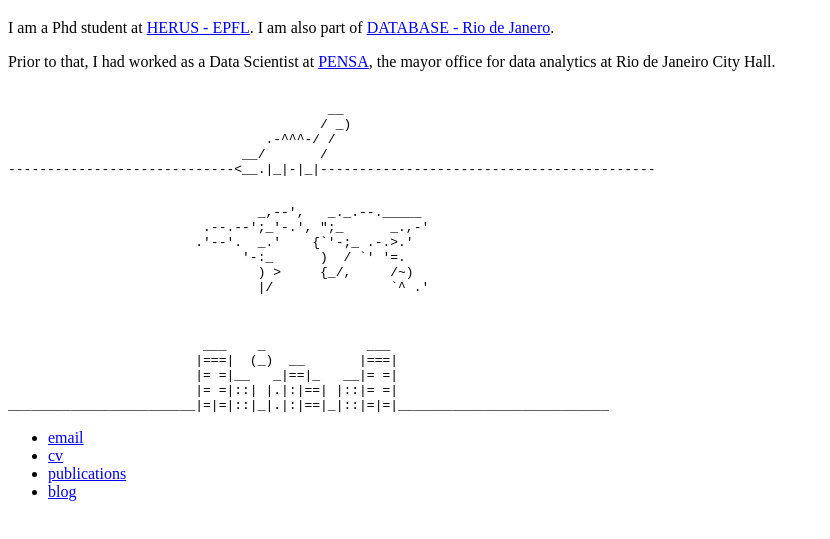
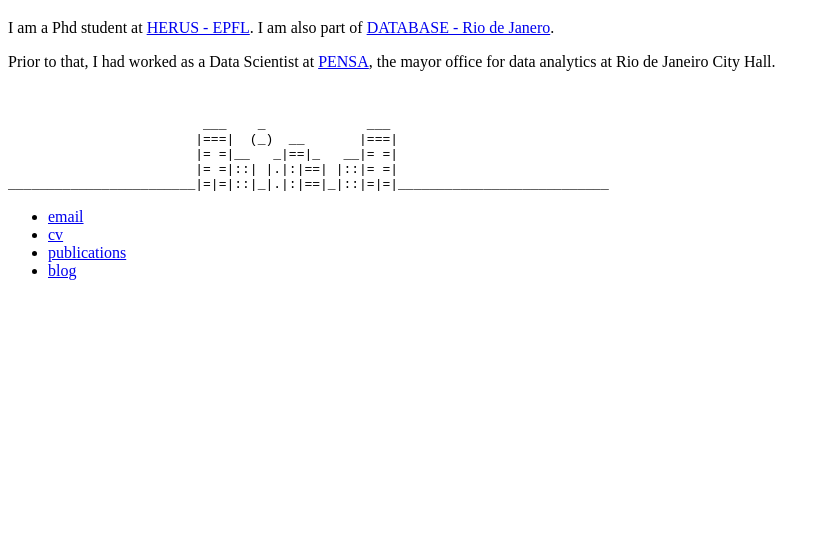
Before and after one commit to joaomeirelles/joaomeirelles.github.io, a plain HTML site: page index.html in a window 1280 px wide. Shown: the part 61-600 px from the top of the page, without its empty margins (0-830 px from the left). Drawn offline with Linux system fonts and the light colour scheme.

Commit message:
Update index.html

```diff
--- a/index.html
+++ b/index.html
@@ -14,22 +14,13 @@
 
 			<!--	<img src="a.png" alt="data" style="width:500px;height:200px;" />-->
 
-			<pre style="word-wrap: break-word; white-space: pre-wrap;">
+		<!--	<pre style="word-wrap: break-word; white-space: pre-wrap;">
 				         __
 				        / _)
 				 .-^^^-/ /
 			      __/       /
 -----------------------------<__.|_|-|_|-------------------------------------------
-</pre>
-<pre style="word-wrap: break-word; white-space: pre-wrap;">
-			        _,--',   _._.--._____
-			 .--.--';_'-.', ";_      _.,-'
-			.'--'.  _.'    {`'-;_ .-.>.'
-			      '-:_      )  / `' '=.
-			        ) >     {_/,     /~)
-			        |/               `^ .'
-</pre>
-
+</pre>-->
 <pre style="word-wrap: break-word; white-space: pre-wrap;">
 
 			 ___    _             ___
```
